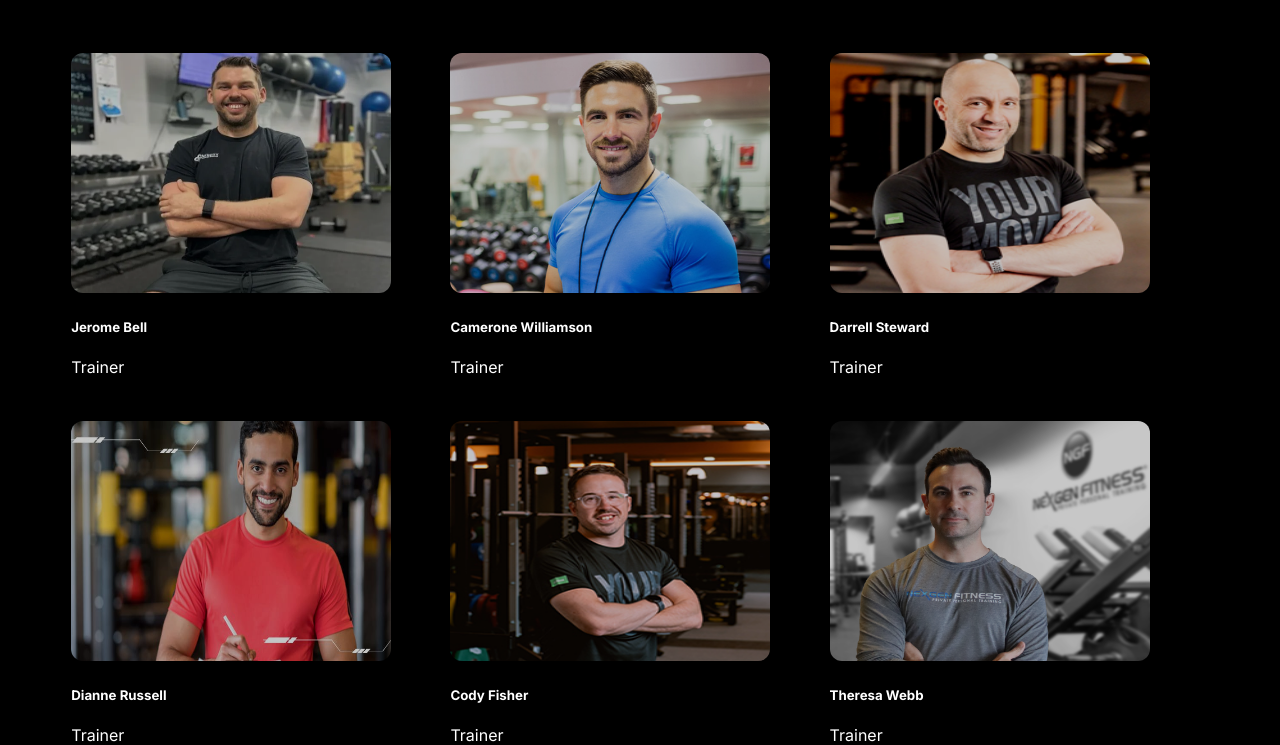
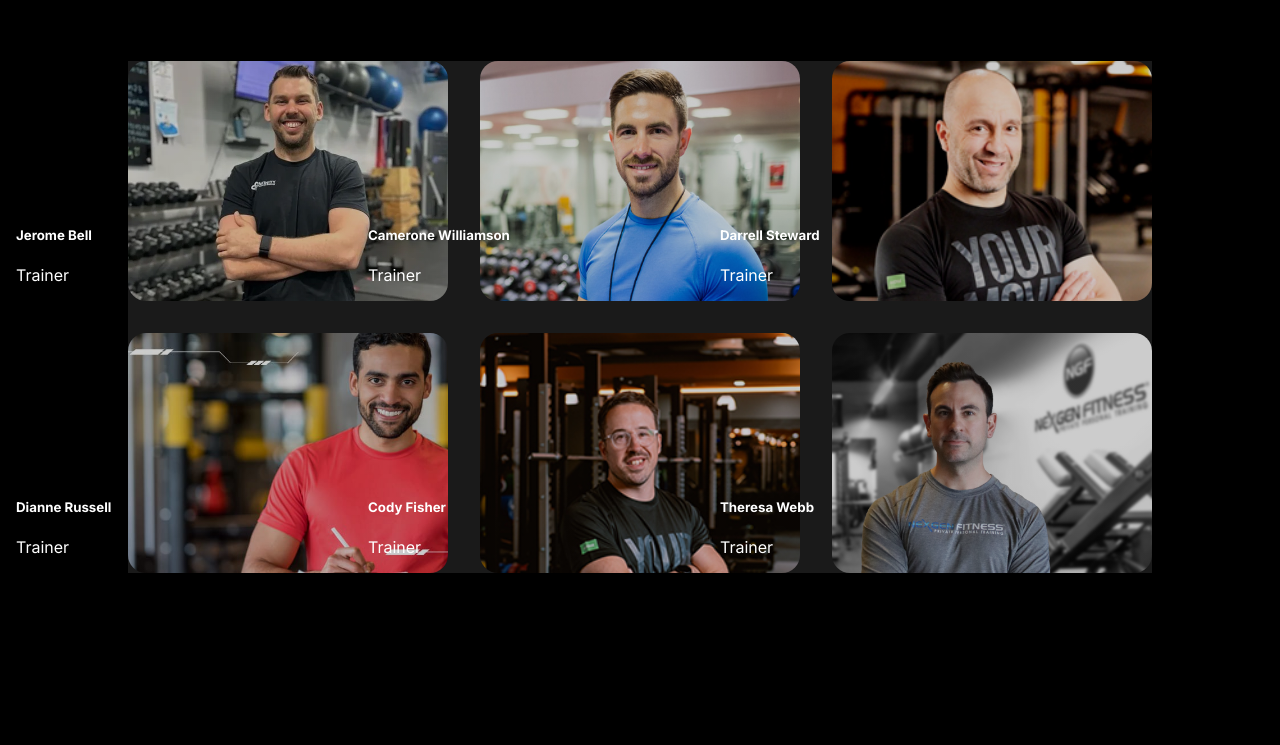
Before and after one commit to MonyeemTAMZID/assignment-b10a2, a plain HTML site: page index.html in a window 1280 px wide. Shown: the part 2814-3559 px from the top of the page. After the commit the page ends 3443 px from the top, so only its background shows below. Drawn offline with Linux system fonts and the light colour scheme.

Commit message:
almost fixed meet trainers

```diff
--- a/index.html
+++ b/index.html
@@ -176,38 +176,48 @@
           professional trainers that our gym contains
         </p>
       </div>
-    </section>
-    <section class="container trainer-container">
       <div class="trainer-img-container">
-        <div class="trainer-img-box">
-          <img src="images/trainer1.png" alt="" />
+        <div class="trainer-img-box first">
+          <!-- <img src="images/trainer1.png" alt="" /> -->
+          <div class="trainer-name">
             <h5>Jerome Bell</h5>
             <p>Trainer</p>
           </div>
-        <div class="trainer-img-box">
-          <img src="images/trainer2.png" alt="" />
+        </div>
+        <div class="trainer-img-box second">
+          <!-- <img src="images/trainer2.png" alt="" /> -->
+          <div class="trainer-name">
             <h5>Camerone Williamson</h5>
             <p>Trainer</p>
           </div>
-        <div class="trainer-img-box">
-          <img src="images/trainer3.png" alt="" />
+        </div>
+        <div class="trainer-img-box third">
+          <!-- <img src="images/trainer3.png" alt="" /> -->
+          <div class="trainer-name">
             <h5>Darrell Steward</h5>
             <p>Trainer</p>
           </div>
-        <div class="trainer-img-box">
-          <img src="images/trainer4.png" alt="" />
+        </div>
+        <div class="trainer-img-box forth">
+          <!-- <img src="images/trainer4.png" alt="" /> -->
+          <div class="trainer-name">
             <h5>Dianne Russell</h5>
             <p>Trainer</p>
           </div>
-        <div class="trainer-img-box">
-          <img src="images/trainer5.png" alt="" />
+        </div>
+        <div class="trainer-img-box fifth">
+          <!-- <img src="images/trainer5.png" alt="" /> -->
+          <div class="trainer-name">
             <h5>Cody Fisher</h5>
             <p>Trainer</p>
           </div>
-        <div class="trainer-img-box">
-          <img src="images/trainer6.png" alt="" />
+        </div>
+        <div class="trainer-img-box sixth">
+          <!-- <img src="images/trainer6.png" alt="" /> -->
+          <div class="trainer-name">
             <h5>Theresa Webb</h5>
             <p>Trainer</p>
+          </div>
         </div>
       </div>
     </section>
--- a/styles/style.css
+++ b/styles/style.css
@@ -278,10 +278,7 @@ table {
     width: 30.3rem;
     border-radius: 0.5rem;
   }
-  .second-bmi{
-    /* margin-top: -3rem; */
 
-  }
   .second-bmi input{
     font-weight: 400;
     color:rgba(255, 255, 255, 0.5) ;
@@ -312,9 +309,10 @@ table {
   /* Meet out trainers */
   .trainers{
     display: flex;
+    flex-direction: column;
     justify-content: center;
     align-items: center;
-    text-align: center;
+    /* text-align: center; */
   }
   .trainer-topic-title{
     margin: 1rem auto;
@@ -324,18 +322,75 @@ table {
   .trainer-img-box{
     height: 15rem;
     width: 20rem;
+
   }
-  .trainer-img-box img{
+
+  .trainer-name{
+    justify-content: flex-start;
+    position: relative;
+    top: 9rem;
+    right: 7rem;
+
+
+  }
+  .first{
+    background: linear-gradient(rgba(0, 0, 0, 0.2),rgba(0, 0, 0, 0.2)),url('../images/trainer1.png');
+    background-size: cover;
+    /* background-repeat: n; */
     width: 100%;
+    /* filter: brightness(78%); */
+    border-radius: 18px;
     height: 15rem;
-    filter: brightness(78%);
-    border-radius: 12px;
-  }
+    width: 20rem;
+}
+  .second{
+    background: linear-gradient(rgba(0, 0, 0, 0.2),rgba(0, 0, 0, 0.2)),url('../images/trainer2.png');
+    background-size: cover;
+    /* background-repeat: n; */
+    width: 100%;
+    /* filter: brightness(78%); */
+    border-radius: 18px;
+}
+  .third{
+    background: linear-gradient(rgba(0, 0, 0, 0.2),rgba(0, 0, 0, 0.2)),url('../images/trainer3.png');
+    background-size: cover;
+    /* background-repeat: n; */
+    width: 100%;
+    /* filter: brightness(78%); */
+    border-radius: 18px;
+}
+  .forth{
+    background: linear-gradient(rgba(0, 0, 0, 0.2),rgba(0, 0, 0, 0.2)),url('../images/trainer4.png');
+    background-size: cover;
+    /* background-repeat: n; */
+    width: 100%;
+    /* filter: brightness(78%); */
+    border-radius: 18px;
+}
+  .fifth{
+    background: linear-gradient(rgba(0, 0, 0, 0.2),rgba(0, 0, 0, 0.2)),url('../images/trainer5.png');
+    background-size: cover;
+    /* background-repeat: n; */
+    width: 100%;
+    /* filter: brightness(78%); */
+    border-radius: 18px;
+}
+  .sixth{
+    background: linear-gradient(rgba(0, 0, 0, 0.2),rgba(0, 0, 0, 0.2)),url('../images/trainer6.png');
+    background-size: cover;
+    /* background-repeat: n; */
+    width: 100%;
+    /* filter: brightness(78%); */
+    border-radius: 18px;
+}
   .trainer-img-container{
+    margin-top: 4rem;
     display: grid;
     padding: 0px;
+    gap: 2rem;
     grid-template-columns: repeat(3,1fr);
-    row-gap: 8rem;
+    row-gap: 2rem;
+    background: rgba(255, 255, 255, 0.1);
   }
   /* media styles for phone */
   @media screen and (max-width:576px) {
```
Lines whose indentation alone changed are shown as unchanged.
